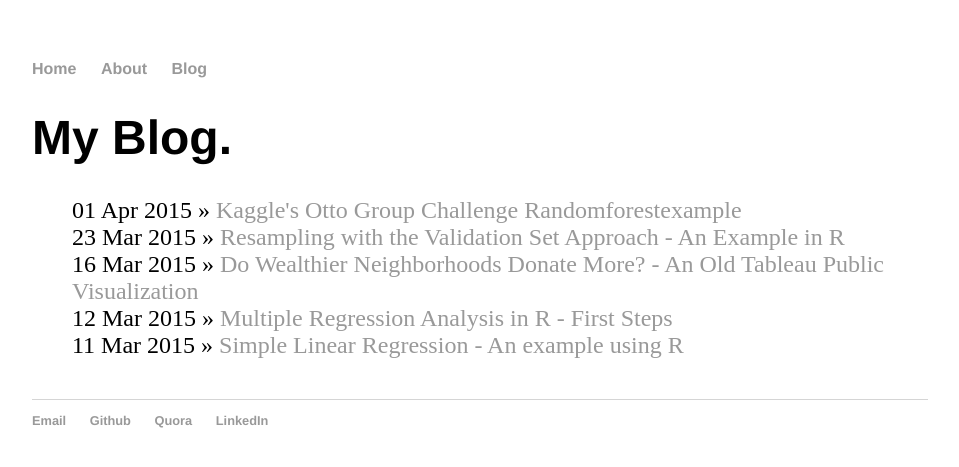
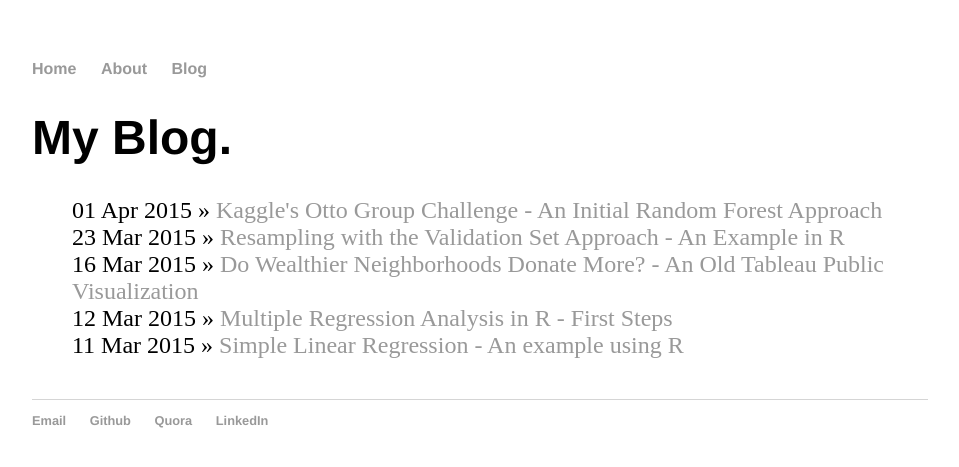
Before and after one commit to FelipeRego/FelipeRego.github.io, a Jekyll site: the page built from blog/index.html, in a window 1280 px wide. Shown: the top 467 px of the page, without its empty margins (160-1119 px from the left). Built offline with Jekyll 4.4.1, drawn with Linux system fonts in a browser that asks for light colours.

Commit message:
Update 2015-04-01-Kaggle's-Otto-Group-Challenge-RandomForestExample.html

```diff
--- a/_posts/2015-04-01-Kaggle's-Otto-Group-Challenge-RandomForestExample.html
+++ b/_posts/2015-04-01-Kaggle's-Otto-Group-Challenge-RandomForestExample.html
@@ -1,3 +1,7 @@
+---
+layout: post
+title: "Kaggle's Otto Group Challenge - An Initial Random Forest Approach"
+---
 
 <html xmlns="http://www.w3.org/1999/xhtml">
 
```
